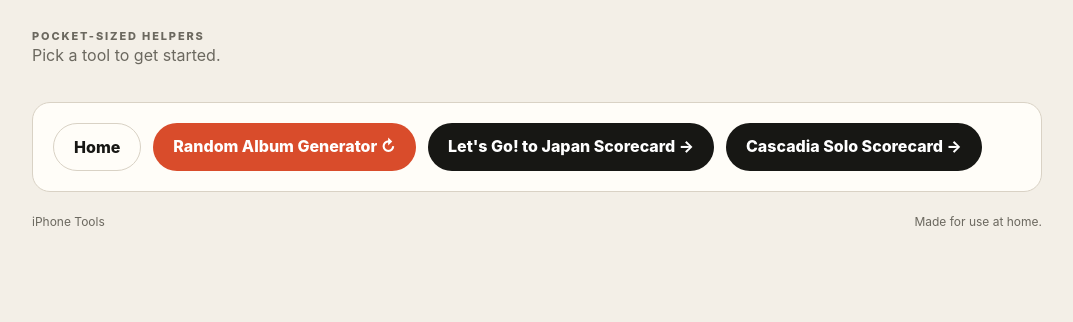
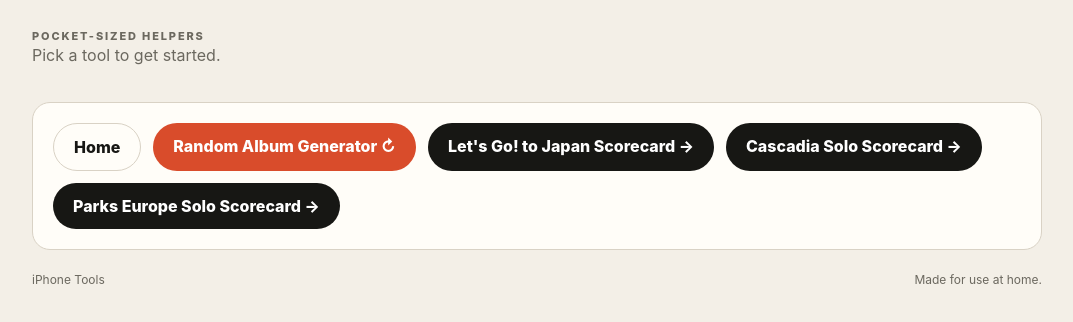
Before and after one commit to bean1322/iPhoneTools, a plain HTML site: page index.html in a window 1280 px wide. Shown: the part 102-424 px from the top of the page, without its empty margins (103-1176 px from the left). Drawn offline with Linux system fonts and the light colour scheme.

Commit message:
Add link to Parks Europe Solo Scorecard in navigation

```diff
--- a/index.html
+++ b/index.html
@@ -45,6 +45,7 @@ nav{display:flex;gap:12px;flex-wrap:wrap}
       <a class="btn primary" href="crate_roulette_discogs.html">Random Album Generator ↻</a>
       <a class="btn secondary" href="lets-go-to-japan-scorecard.html">Let's Go! to Japan Scorecard →</a>
       <a class="btn secondary" href="Cascadia Solo – Score Card.html">Cascadia Solo Scorecard →</a>
+      <a class="btn secondary" href="Parks Europe Solo – Score Card.html">Parks Europe Solo Scorecard →</a>
     </nav>
   </section>
   <div class="footer"><span>iPhone Tools</span><span>Made for use at home.</span></div>
```
